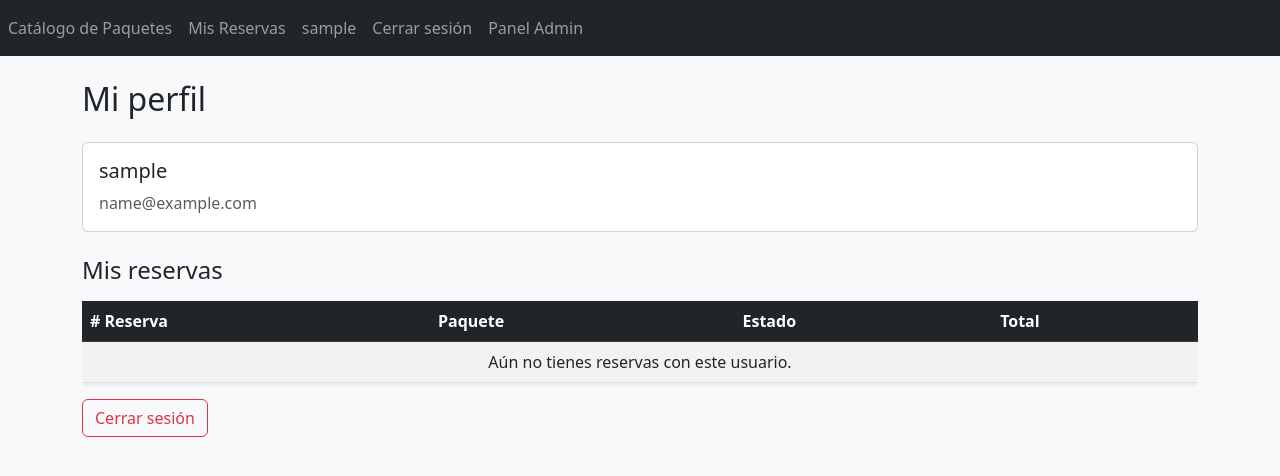
After one commit to ataguilar-cmyk/ecommerce, a Django app: page /perfil/ in a window 1280 px wide. The commit adds this page. Shown: the top 476 px of the page. Run offline with Django 5.2, Linux system fonts and the light colour scheme; the visitor is signed in with stand-in values (Sample User, id 1); data that the repository does not hold is empty.

Commit message:
proyecto

```diff
--- a/pedidos/dao/vuelasdao.py
+++ b/pedidos/dao/vuelasdao.py
@@ -50,6 +50,10 @@ class ReservaDAO:
         return Reserva.objects.all().order_by('-fecha')
 
     @staticmethod
+    def obtener_por_cliente(cliente_nombre: str) -> List[Reserva]:
+        return Reserva.objects.filter(cliente_nombre__iexact=cliente_nombre).order_by('-fecha')
+
+    @staticmethod
     def crear_reserva_con_paquete(cliente_nombre: str, paquete_id: int) -> Optional[Reserva]:
         paquete = PaqueteTuristicoDAO.obtener_por_id(paquete_id)
         if paquete:
--- a/pedidos/templates/mainvista/base.html
+++ b/pedidos/templates/mainvista/base.html
@@ -8,14 +8,17 @@
 </head>
 <body class="bg-light">
     <nav class="navbar navbar-expand-lg navbar-dark bg-dark">
-        <div class="container">
-            <a class="navbar-brand" href="{% url 'menu' %}">✈️ Viajes EBC</a>
-            <div class="navbar-nav">
-                <a class="nav-link" href="{% url 'menu' %}">Catálogo de Paquetes</a>
-<a class="nav-link" href="{% url 'cocina' %}">Mis Reservas</a>
-                <a class="nav-link" href="/admin/" target="_blank">Panel Admin</a>
-            </div>
-        </div>
+        <div class="navbar-nav">
+    <a class="nav-link" href="{% url 'menu' %}">Catálogo de Paquetes</a>
+    <a class="nav-link" href="{% url 'cocina' %}">Mis Reservas</a>
+    {% if user.is_authenticated %}
+    <a class="nav-link" href="{% url 'perfil' %}">{{ user.username }}</a>
+    <a class="nav-link" href="{% url 'logout' %}">Cerrar sesión</a>
+    {% else %}
+    <a class="nav-link" href="{% url 'login' %}">Iniciar sesión</a>
+    {% endif %}
+    <a class="nav-link" href="/admin/" target="_blank">Panel Admin</a>
+</div>
     </nav>
 
     <div class="container my-4">
--- /dev/null
+++ b/pedidos/templates/mainvista/perfil.html
@@ -0,0 +1,38 @@
+{% extends 'mainvista/base.html' %}
+
+{% block content %}
+<h2 class="mb-4">Mi perfil</h2>
+<div class="card mb-4">
+    <div class="card-body">
+        <h5 class="card-title">{{ user.username }}</h5>
+        <p class="card-text text-muted">{{ user.email|default:"Sin correo registrado" }}</p>
+    </div>
+</div>
+
+<h4 class="mb-3">Mis reservas</h4>
+<div class="table-responsive">
+    <table class="table table-striped bg-white shadow-sm">
+        <thead class="table-dark">
+            <tr>
+                <th># Reserva</th>
+                <th>Paquete</th>
+                <th>Estado</th>
+                <th>Total</th>
+            </tr>
+        </thead>
+        <tbody>
+            {% for reserva in reservas %}
+            <tr>
+                <td>#{{ reserva.id }}</td>
+                <td>{{ reserva.paquete.nombre }}</td>
+                <td>{{ reserva.get_estado_display }}</td>
+                <td>${{ reserva.total }}</td>
+            </tr>
+            {% empty %}
+            <tr><td colspan="4" class="text-center">Aún no tienes reservas con este usuario.</td></tr>
+            {% endfor %}
+        </tbody>
+    </table>
+</div>
+<a href="{% url 'logout' %}" class="btn btn-outline-danger">Cerrar sesión</a>
+{% endblock %}
--- a/pedidos/urls.py
+++ b/pedidos/urls.py
@@ -12,7 +12,11 @@ urlpatterns = [
     path('cocina/', views.cocina_view, name='cocina'),
     path('reserva/nueva/', views.crear_reserva_action, name='crear_reserva'),
     path('reserva/<int:reserva_id>/estado/', views.cambiar_estado_action, name='cambiar_estado'),
+     path('login/', views.login_view, name='login'),
+    path('logout/', views.logout_view, name='logout'),
+    path('perfil/', views.perfil_view, name='perfil'),
 
     # Rutas API
     path('', include(router.urls)),
+
 ]
--- a/pedidos/views.py
+++ b/pedidos/views.py
@@ -5,6 +5,8 @@ from rest_framework.response import Response
 from pedidos.dao.vuelasdao import PaqueteTuristicoDAO, ReservaDAO
 from pedidos.serializers import PaqueteTuristicoSerializer, ReservaSerializer
 
+from django.contrib.auth import authenticate, login, logout
+from django.contrib.auth.decorators import login_required
 # ==========================================
 # 1. VISTAS WEB (HTML)
 # ==========================================
@@ -34,6 +36,32 @@ def cambiar_estado_action(request, reserva_id):
         ReservaDAO.cambiar_estado(reserva_id, nuevo_estado)
     return redirect('cocina')
 
+
+# ... (tus imports y vistas existentes se quedan igual) ...
+
+def login_view(request):
+    """Muestra y procesa el formulario de inicio de sesión"""
+    error = None
+    if request.method == 'POST':
+        username = request.POST.get('username')
+        password = request.POST.get('password')
+        usuario = authenticate(request, username=username, password=password)
+        if usuario is not None:
+            login(request, usuario)
+            return redirect('menu')
+        error = 'Usuario o contraseña incorrectos'
+    return render(request, 'mainvista/login.html', {'error': error})
+
+def logout_view(request):
+    """Cierra la sesión del usuario"""
+    logout(request)
+    return redirect('login')
+
+@login_required(login_url='login')
+def perfil_view(request):
+    """Muestra el perfil del usuario autenticado y sus reservas"""
+    mis_reservas = ReservaDAO.obtener_por_cliente(request.user.username)
+    return render(request, 'mainvista/perfil.html', {'reservas': mis_reservas})
 
 # ==========================================
 # 2. VISTAS API REST (JSON)
--- a/vuelas/urls.py
+++ b/vuelas/urls.py
@@ -20,4 +20,6 @@ from django.urls import path, include
 urlpatterns = [
     path('admin/', admin.site.urls),
     path('', include('pedidos.urls')),
+
+
 ]
```
Also changed, not shown: pedidos/templates/mainvista/login.html (added, +24 -0 lines).
